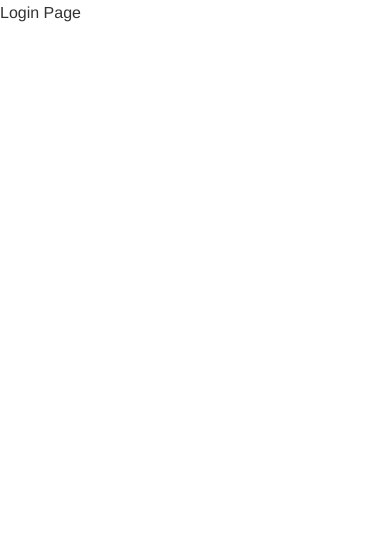
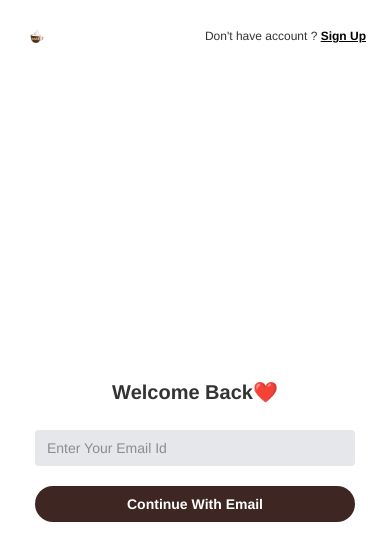
Before and after one commit to tejasvirajsingh/CoffeeWithMax, a React (Vite) app: page /Login in a window 390 px wide. Shown: the top 560 px of the page. Built offline with nearby package versions, Linux system fonts and the light colour scheme.

Commit message:
fix the mobile

```diff
--- a/src/Pages/Login.jsx
+++ b/src/Pages/Login.jsx
@@ -1,7 +1,44 @@
+import React from "react";
+import  {Link} from "react-router-dom";
+import logo from "../assets/logo.png";
+
+
+
+
 const Login = () => {
   return (
-    <div>
-      <h1>Login Page</h1>
+    <div className="min-h-screen bg-white flex flex-col justify-between px-4 py-6">
+        {/* Top bar create for LOgin page. */}
+
+     <div className="flex  w-full justify-between items-center px-2 sm:px-6 mb-8">
+
+      <Link to="/">
+    <img src={logo} alt="max" className="w-6 h-6 sm:w-8 sm:h-8 cursor-pointer" />
+      </Link>
+
+         <p className="text-xs sm:text-sm">
+           Don't have account ?{" "}
+          <Link to="/signup" className="text-black font-bold  underline ">Sign Up</Link>
+           </p>
+
+     </div>
+                     {/* Center Content  */}
+
+            <div className="flex flex-grow items-center justify-center">
+
+             <div className="w-full max-w-xs">
+                 <h2 className="text-xl sm:text-2xl font-bold text-center mb-6 "> Welcome Back❤️</h2>
+
+             <form>
+                     <input type="email" placeholder="Enter Your Email Id" className="w-full px-3 py-2 bg-gray-200 rounded focus:outline-none focus:ring focus:border-yellow-400 text-sm"  />
+
+                     <button type="submit" className="w-full bg-coffeeBrown text-white font-semibold py-2 mt-5 rounded-full hover:bg-opacity-90 transition text-sm cursor-pointer">Continue With Email</button>
+             </form>
+
+             </div>
+
+            </div>
+
     </div>
   )
 }
```
